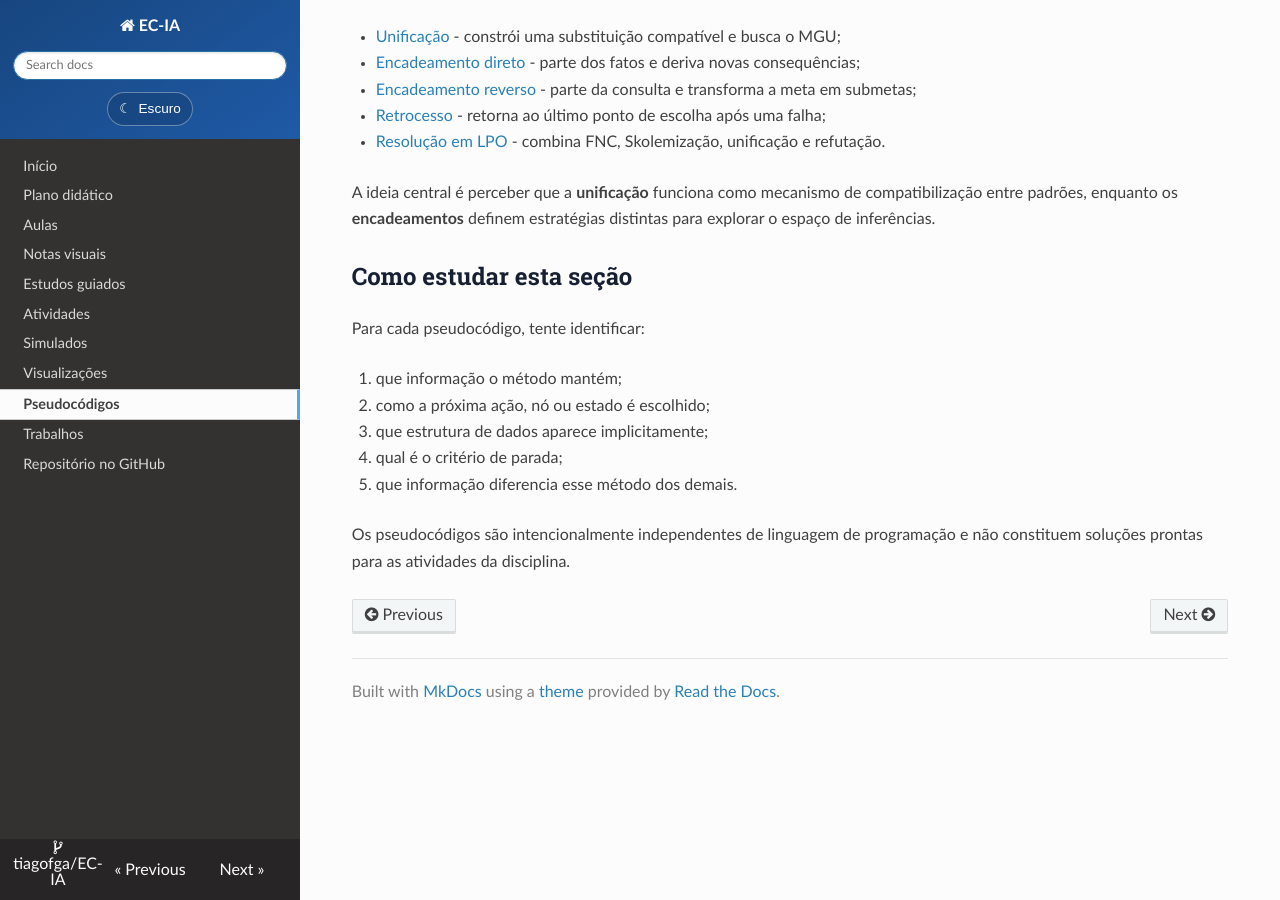
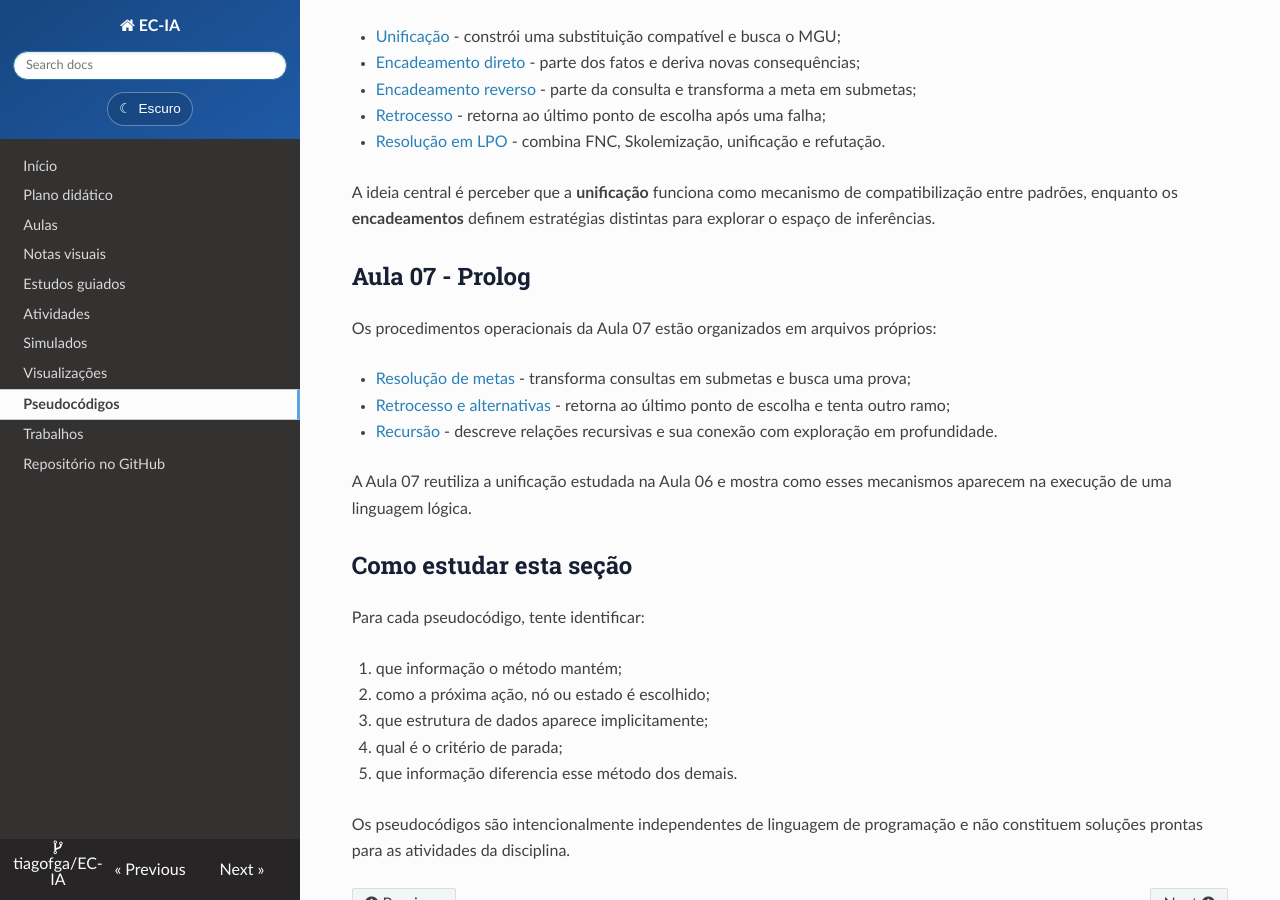
Before and after one commit to tiagofga/EC-IA, an MkDocs documentation site: the page built from docs/pseudocodigos/index.md, in a window 1280 px wide and 900 px high, scrolled down 5510 px. Built offline with MkDocs 1.6.1, drawn with Linux system fonts in a browser that asks for light colours; nearby versions of some CDN libraries.

Commit message:
docs(pseudocodigos): publish aula 07 Prolog procedures

```diff
--- a/docs/pseudocodigos/index.md
+++ b/docs/pseudocodigos/index.md
@@ -289,6 +289,16 @@ Os procedimentos centrais da Aula 06 estão organizados em arquivos próprios:
 
 A ideia central é perceber que a **unificação** funciona como mecanismo de compatibilização entre padrões, enquanto os **encadeamentos** definem estratégias distintas para explorar o espaço de inferências.
 
+## Aula 07 - Prolog
+
+Os procedimentos operacionais da Aula 07 estão organizados em arquivos próprios:
+
+- [Resolução de metas](07-prolog/resolucao-de-metas.md) - transforma consultas em submetas e busca uma prova;
+- [Retrocesso e alternativas](07-prolog/retrocesso-e-alternativas.md) - retorna ao último ponto de escolha e tenta outro ramo;
+- [Recursão](07-prolog/recursao.md) - descreve relações recursivas e sua conexão com exploração em profundidade.
+
+A Aula 07 reutiliza a unificação estudada na Aula 06 e mostra como esses mecanismos aparecem na execução de uma linguagem lógica.
+
 ## Como estudar esta seção
 
 Para cada pseudocódigo, tente identificar:
```
